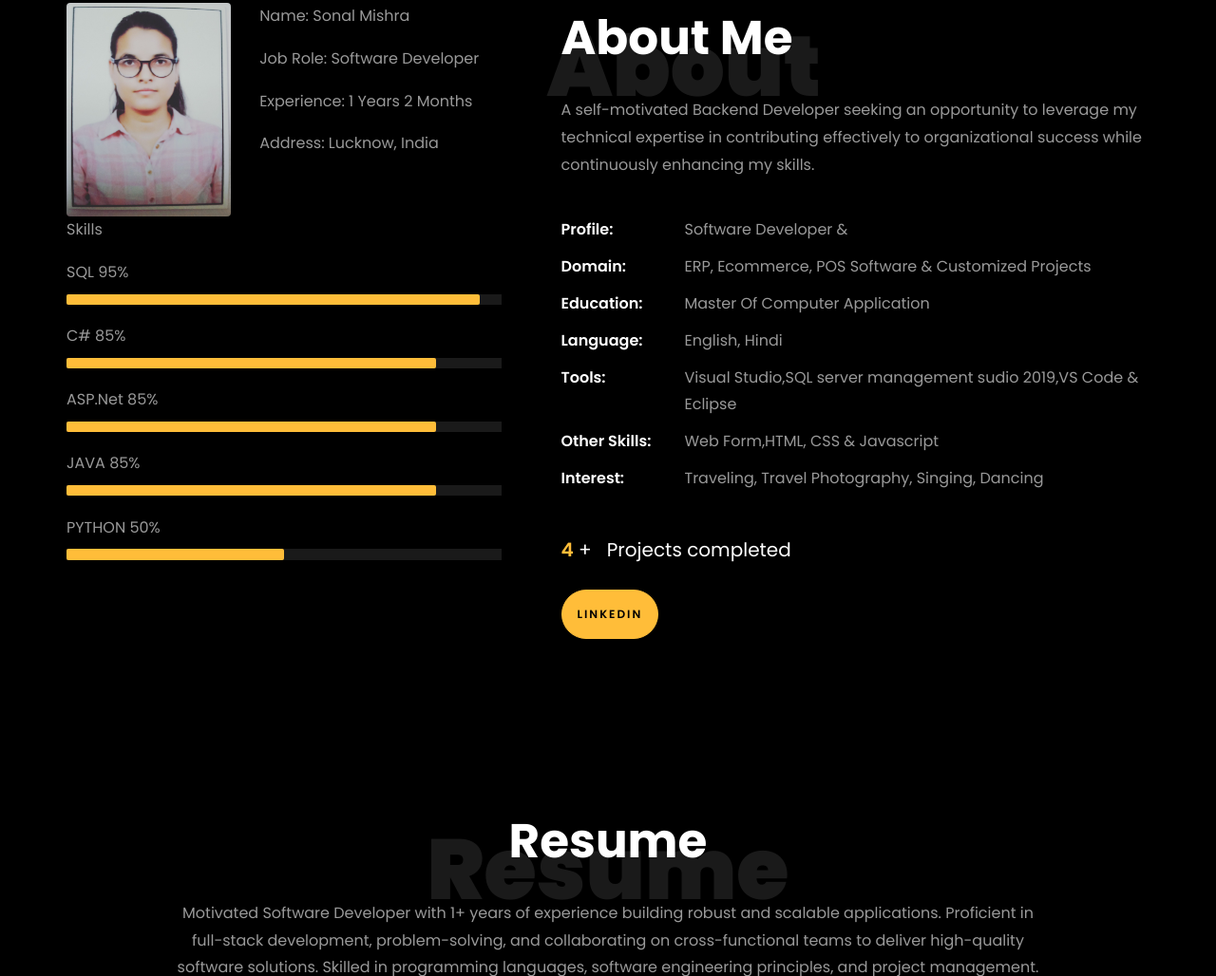
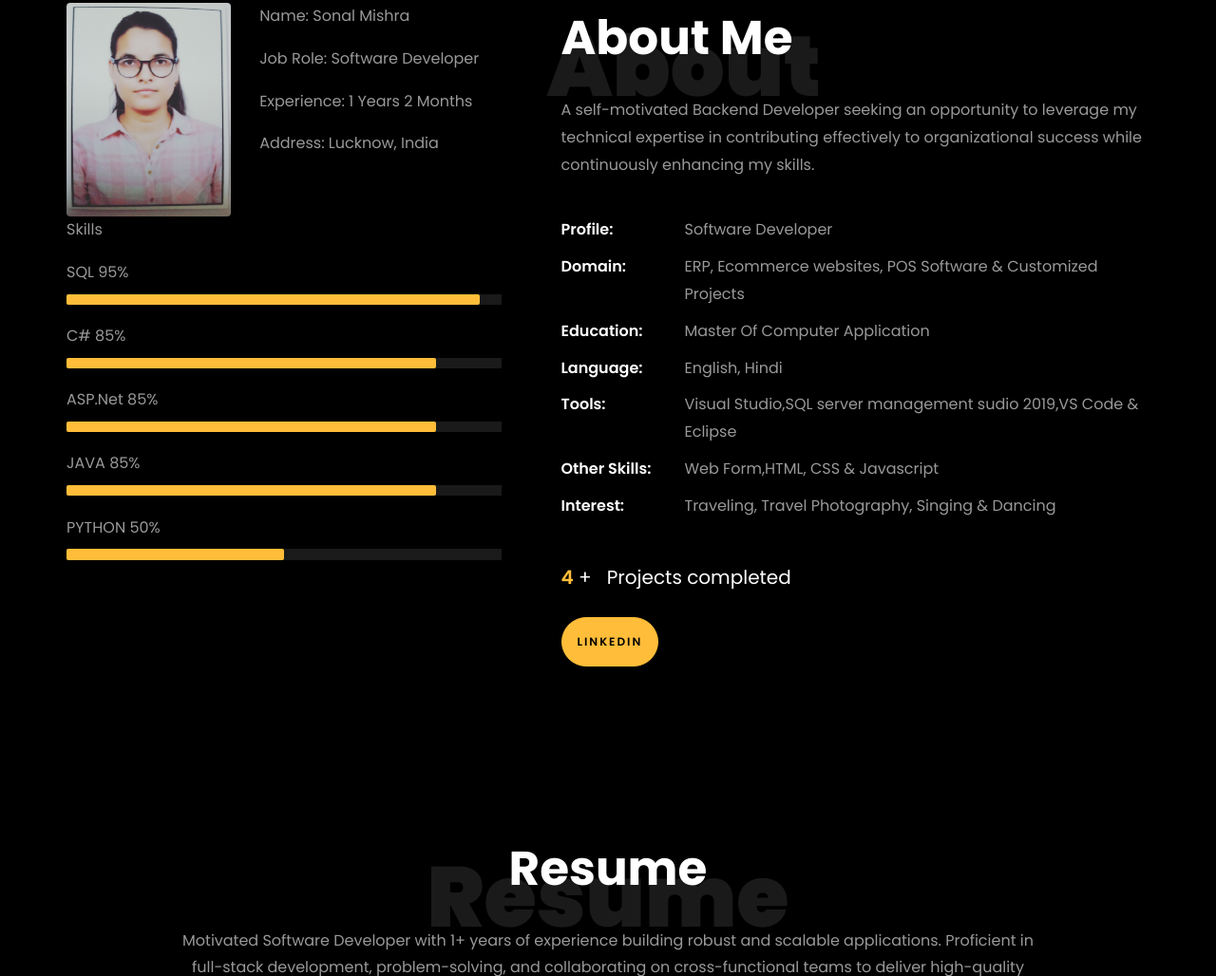
Before and after one commit to SonalMishra1234/Personal-Portfolio, a plain HTML site: page index.html in a window 1280 px wide. Shown: the part 859-1887 px from the top of the page at 95% size. Drawn offline with Linux system fonts and the light colour scheme; files whose address does not match are found by name.

Commit message:
Update index.html

```diff
--- a/index.html
+++ b/index.html
@@ -269,13 +269,13 @@
 									effectively to organizational success while continuously enhancing my skills.
 								</p>
 								<ul class="about-info mt-4 px-md-0 px-2">
-									<li class="d-flex"><span>Profile:</span> <span>Software Developer &amp;</span></li>
-									<li class="d-flex"><span>Domain:</span> <span>ERP, Ecommerce, POS Software &amp; Customized Projects</span></li>
+									<li class="d-flex"><span>Profile:</span> <span>Software Developer</span></li>
+									<li class="d-flex"><span>Domain:</span> <span>ERP, Ecommerce websites, POS Software &amp; Customized Projects</span></li>
 									<li class="d-flex"><span>Education:</span> <span>Master Of Computer Application</span></li>
 									<li class="d-flex"><span>Language:</span> <span>English, Hindi</span></li>
 									<li class="d-flex"><span>Tools:</span> <span>Visual Studio,SQL server management sudio 2019,VS Code &amp; Eclipse</span></li>
 									<li class="d-flex"><span>Other Skills:</span> <span>Web Form,HTML, CSS &amp; Javascript</span></li>
-									<li class="d-flex"><span>Interest:</span> <span>Traveling, Travel Photography, Singing, Dancing</span></li>
+									<li class="d-flex"><span>Interest:</span> <span>Traveling, Travel Photography, Singing &amp; Dancing</span></li>
 
 								</ul>
 							</div>
```
